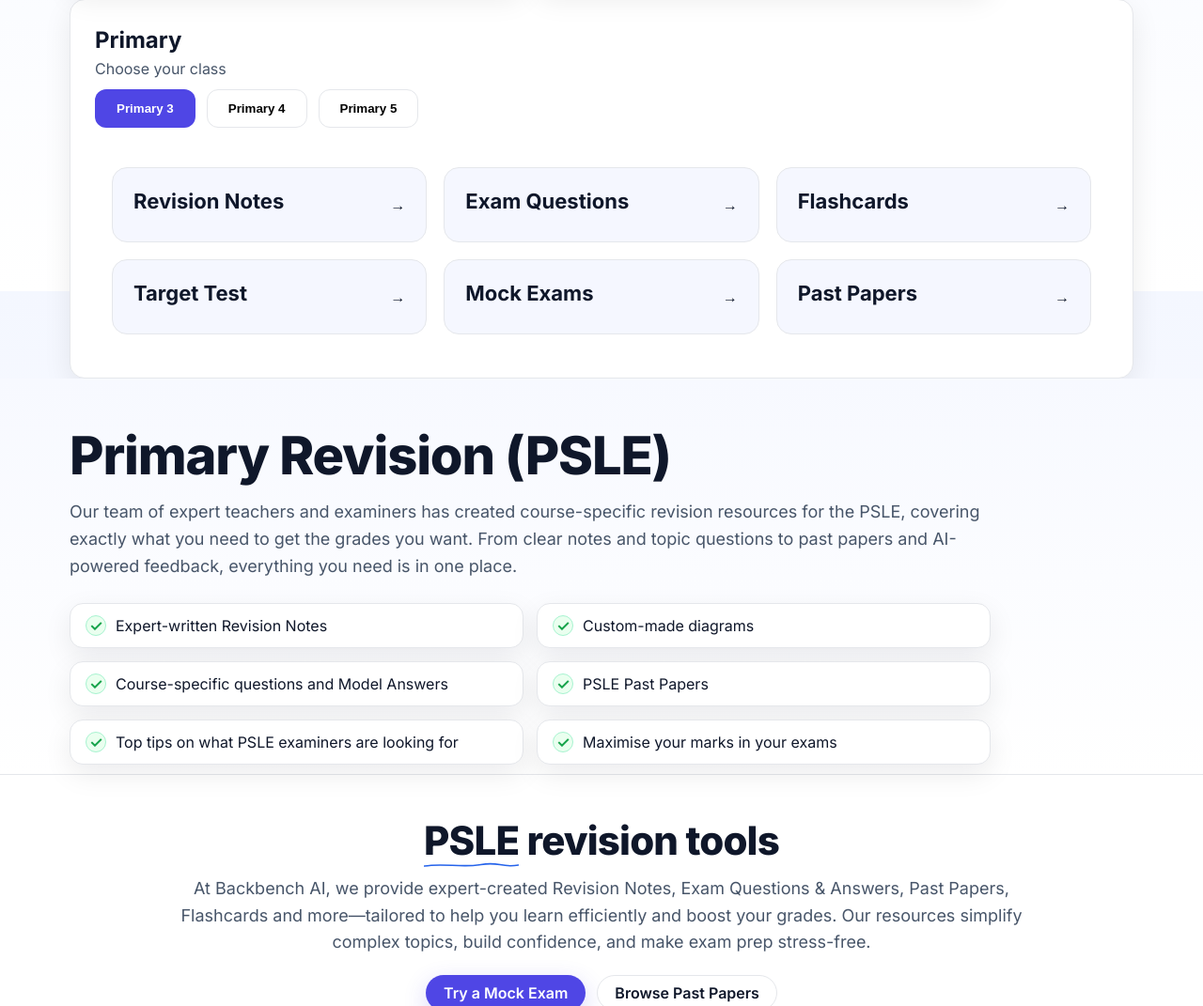
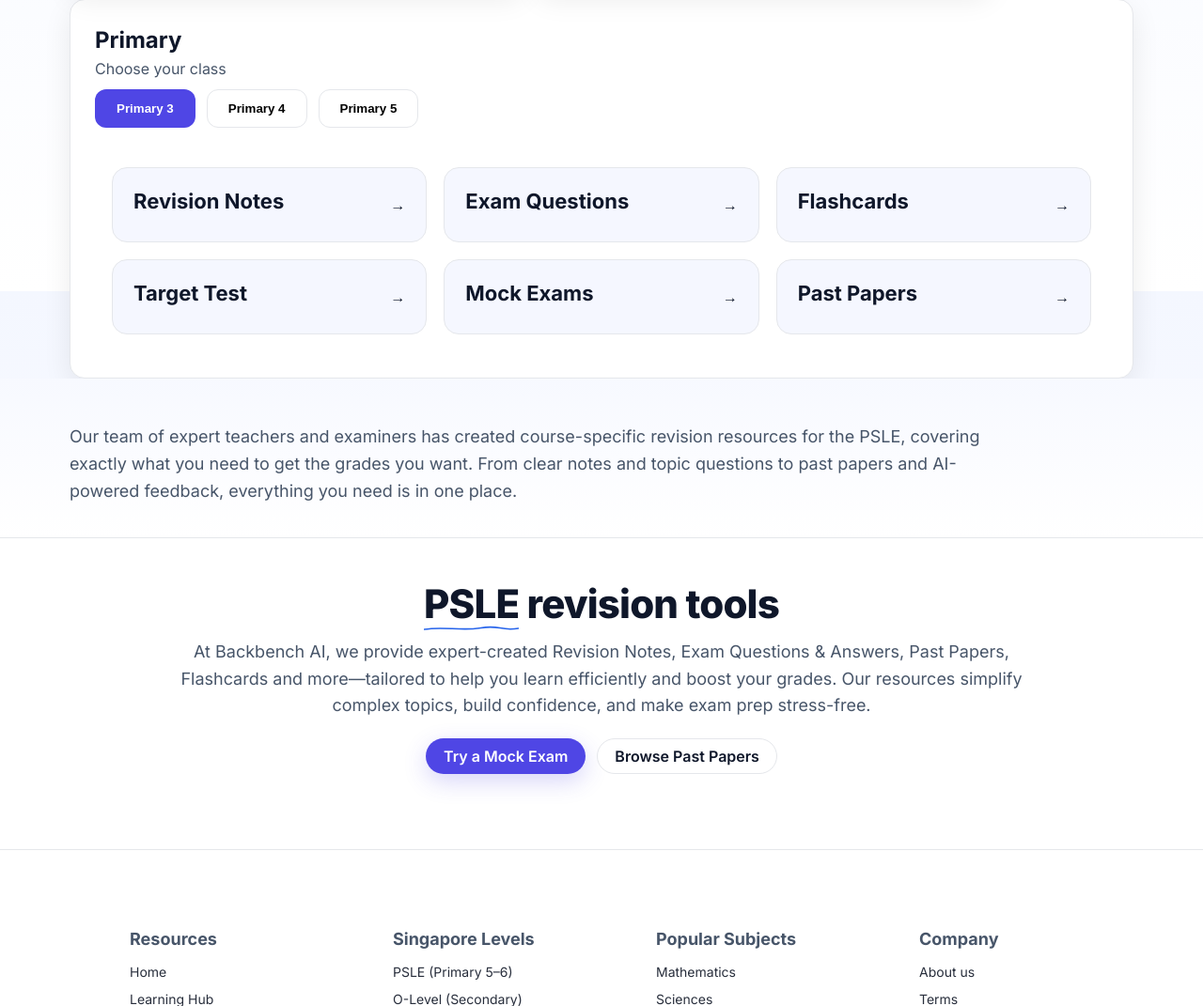
Before and after one commit to ponp1234/backbencher, a Flask app: page /level/primary in a window 1280 px wide. Shown: the part 490-1561 px from the top of the page at 94% size. Run offline with Flask 3, Linux system fonts and the light colour scheme; parts of the project's set-up code (start-up, migrations or seed data) failed here and were passed over.

Commit message:
modified

```diff
--- a/templates/level.html
+++ b/templates/level.html
@@ -49,17 +49,10 @@
 
 <section class="level-intro">
   <div class="container">
-    <h1 class="level-title">{{ intro_heading }}</h1>
+
     <p class="level-blurb">{{ intro_blurb }}</p>
 
-    <div class="pill-grid">
-      {% for text in intro_bullets %}
-      <div class="pill">
-        <span class="check" aria-hidden="true">✓</span>
-        <span>{{ text }}</span>
-      </div>
-      {% endfor %}
-    </div>
+
   </div>
 </section>
 
```
